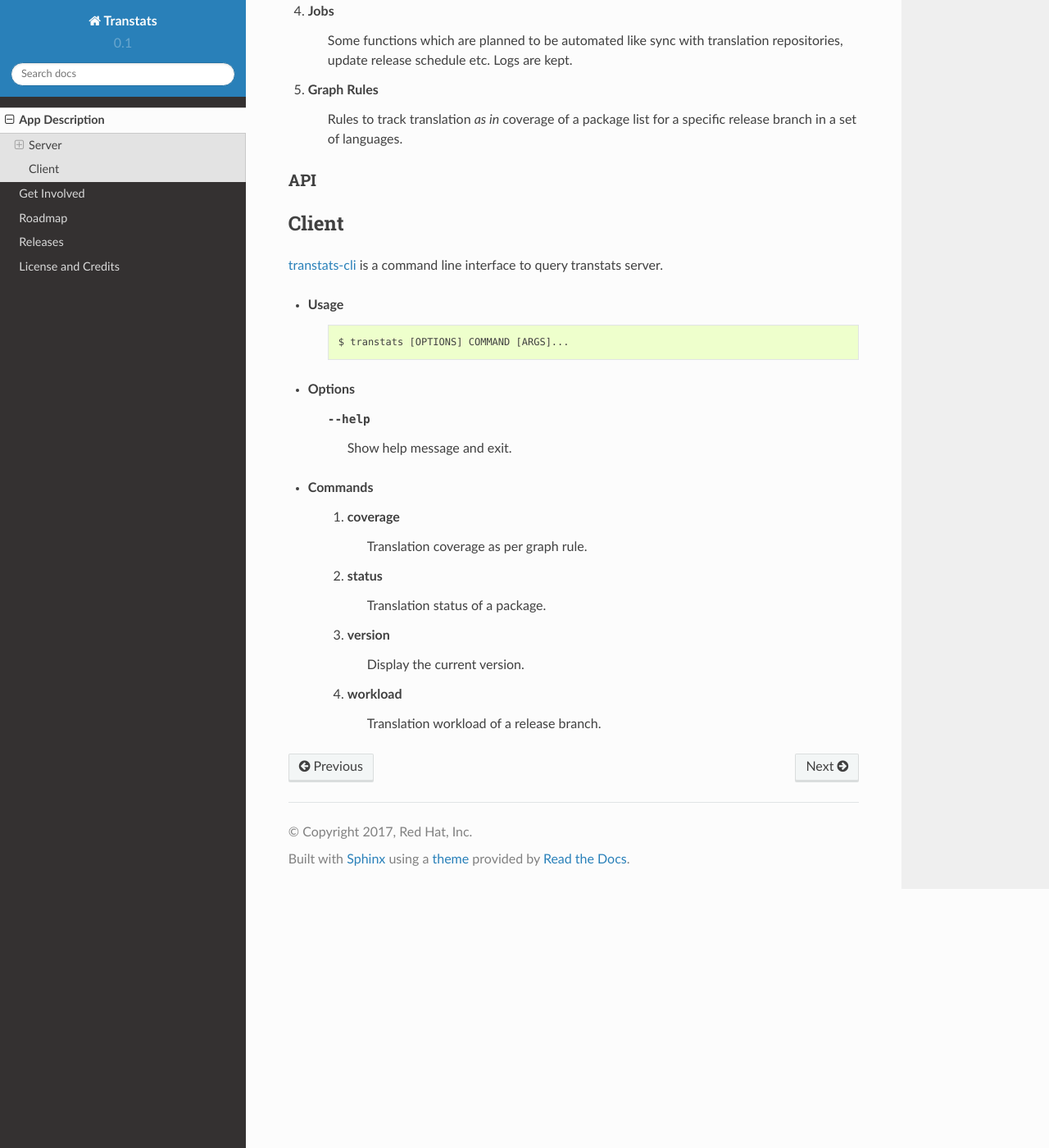
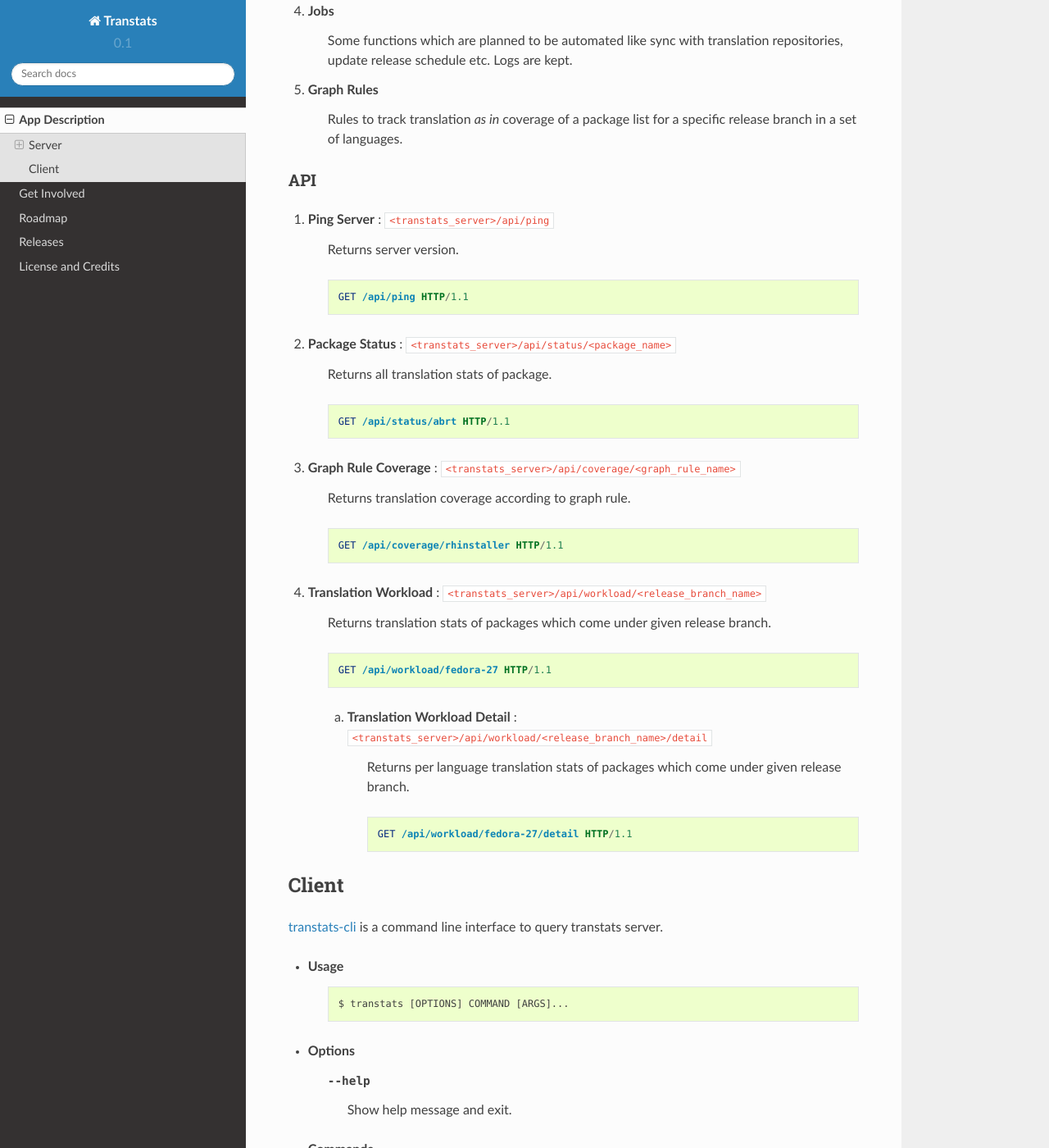
Before and after one commit to transtats/transtats, a Sphinx documentation site: the page built from docs/source/description.rst, in a window 1280 px wide and 1400 px high, scrolled down 854 px. Shown: the whole window at 82% size. Built offline with Sphinx 7.4.7 and the Read the Docs theme 2.0.0, drawn with Linux system fonts in a browser that asks for light colours.

Commit message:
Add API docs This adds API docs for 5 end points, also that HTTP/1.1 in the example is necessary in order to highlight it correctly.
Signed-off-by: Bhavin Gandhi <bhavin7392@gmail.com>

```diff
--- a/docs/source/description.rst
+++ b/docs/source/description.rst
@@ -38,6 +38,47 @@ Settings
 API
 ---
 
+1. **Ping Server** : :code:`<transtats_server>/api/ping`
+
+    Returns server version.
+
+    .. code-block:: http
+
+        GET /api/ping HTTP/1.1
+
+2. **Package Status** : :code:`<transtats_server>/api/status/<package_name>`
+
+    Returns all translation stats of package.
+
+    .. code-block:: http
+
+        GET /api/status/abrt HTTP/1.1
+
+3. **Graph Rule Coverage** : :code:`<transtats_server>/api/coverage/<graph_rule_name>`
+
+    Returns translation coverage according to graph rule.
+
+    .. code-block:: http
+
+        GET /api/coverage/rhinstaller HTTP/1.1
+
+4. **Translation Workload** : :code:`<transtats_server>/api/workload/<release_branch_name>`
+
+    Returns translation stats of packages which come under given release branch.
+
+    .. code-block:: http
+
+        GET /api/workload/fedora-27 HTTP/1.1
+
+    a. **Translation Workload Detail** : :code:`<transtats_server>/api/workload/<release_branch_name>/detail`
+
+        Returns per language translation stats of packages which come under given release branch.
+
+        .. code-block:: http
+
+            GET /api/workload/fedora-27/detail HTTP/1.1
+
+
 Client
 ======
 
```
